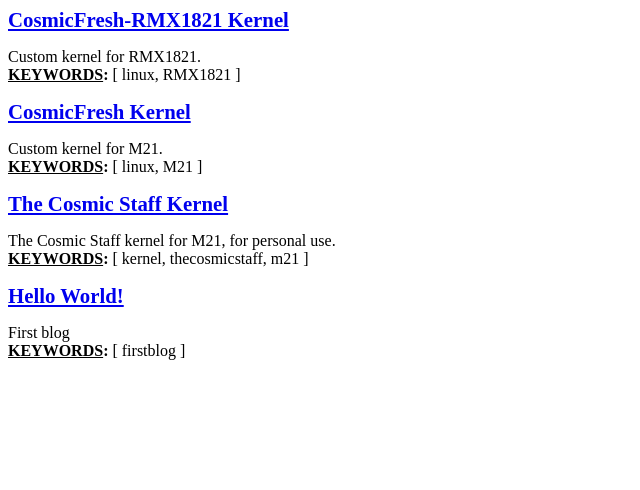
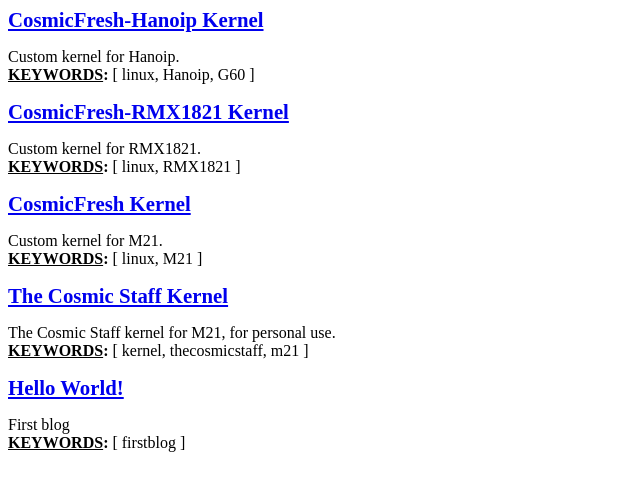
Before and after one commit to Dark-Matter7232/sitemanagement, a plain HTML site: page src/index.html in a window 1280 px wide. Shown: the whole page, without its empty margins (0-640 px from the left). Drawn offline with Linux system fonts and the light colour scheme.

Commit message:
Update
Signed-off-by: Dark-Matter7232 <kerneldeveloper7232@gmail.com>

```diff
--- a/src/css/style.css
+++ b/src/css/style.css
@@ -79,7 +79,7 @@ color: #0645ad;
 
 p {
 font-size: 0.96em;
-margin: 1em 0;
+margin: 0em 0;
 text-align: left;
 }
 
@@ -133,21 +133,21 @@ font-weight: bold;
 
 h1 {
   font-size: 1.5em;
-  padding-top: 1em;
+  /* padding-top: 1em; */
   padding-bottom: 0.5em;
   border-bottom: 1px solid #494747;
 }
 
 h2 {
 font-size: 1.4em;
-padding-top: 1em;
+/* padding-top: 1em; */
 padding-bottom: 0.3em;
 border-bottom: 1px solid #494747;
 }
 
 h3 {
   font-size: 1.3em;
-padding-top: 1em;
+/* padding-top: 1em; */
 }
 
 h4 {
--- a/src/index.html
+++ b/src/index.html
@@ -1,5 +1,11 @@
 <h1 style="display: none;"> HOME </h1>
- <h1 id=" CosmicFresh-RMX1821 Kernel" style="font-size:1.3em;border-bottom: none; padding-bottom: 0em;">
+ <h1 id=" CosmicFresh-Hanoip Kernel" style="font-size:1.3em;border-bottom: none; padding-bottom: 0em;">
+  <a href="/./posts/CosmicFresh-Hanoip"> CosmicFresh-Hanoip Kernel</a>
+</h1>
+<p style="text-align:justified;">Custom kernel for Hanoip.<br/>
+<strong><u>KEYWORDS</u>: </strong>[ linux, Hanoip, G60 ]</p>
+
+<h1 id=" CosmicFresh-RMX1821 Kernel" style="font-size:1.3em;border-bottom: none; padding-bottom: 0em;">
   <a href="/./posts/CosmicFresh-RMX1821"> CosmicFresh-RMX1821 Kernel</a>
 </h1>
 <p style="text-align:justified;">Custom kernel for RMX1821.<br/>
```
Also changed, not shown: src/archive.html (+2 -0 lines), src/img/CosmicFresh.png, 2 other files.
